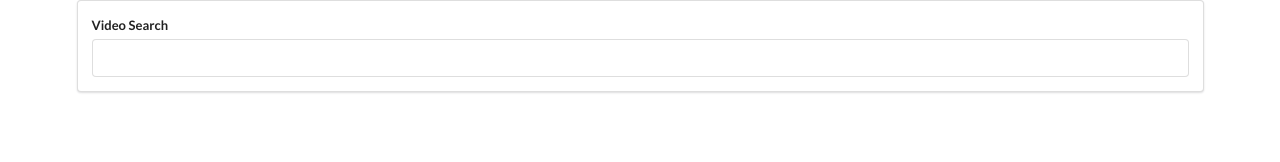
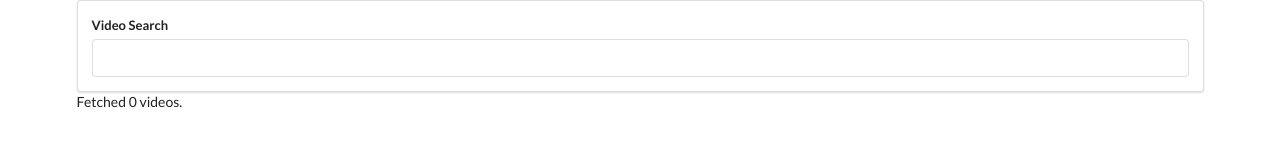
Before and after one commit to zeeroiq/videos, a React (Create React App) app: page / in a window 1280 px wide. Shown: the top 162 px of the page. Built offline with nearby package versions, Linux system fonts and the light colour scheme.

Commit message:
closes #4

```diff
--- a/src/components/App.js
+++ b/src/components/App.js
@@ -18,6 +18,7 @@ class App extends React.Component {
         return (
             <div className="ui container">
                 <SearchBar onFormSubmit={this.onTermSubmit}/>
+                Fetched {this.state.videos.length} videos.
             </div>
         );
     }
```
